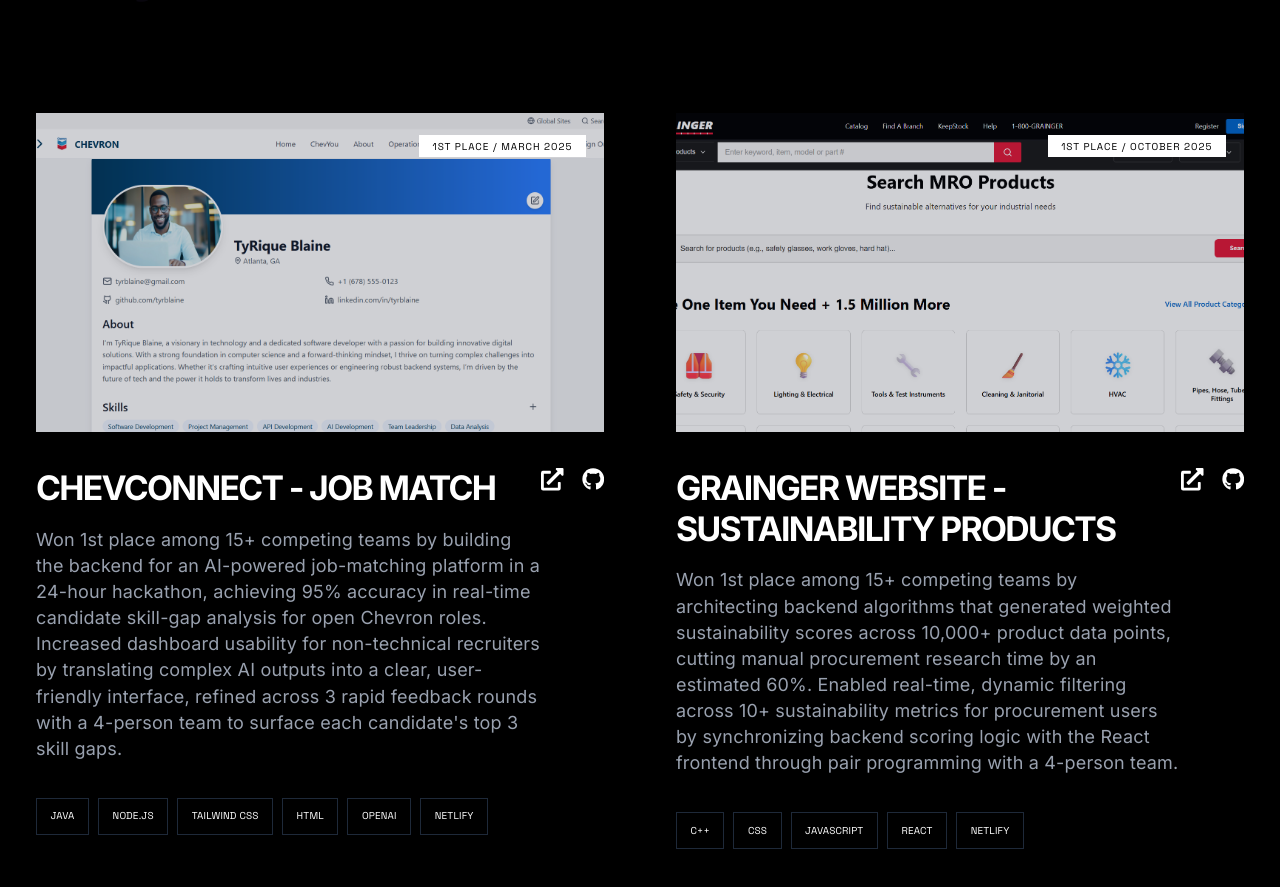
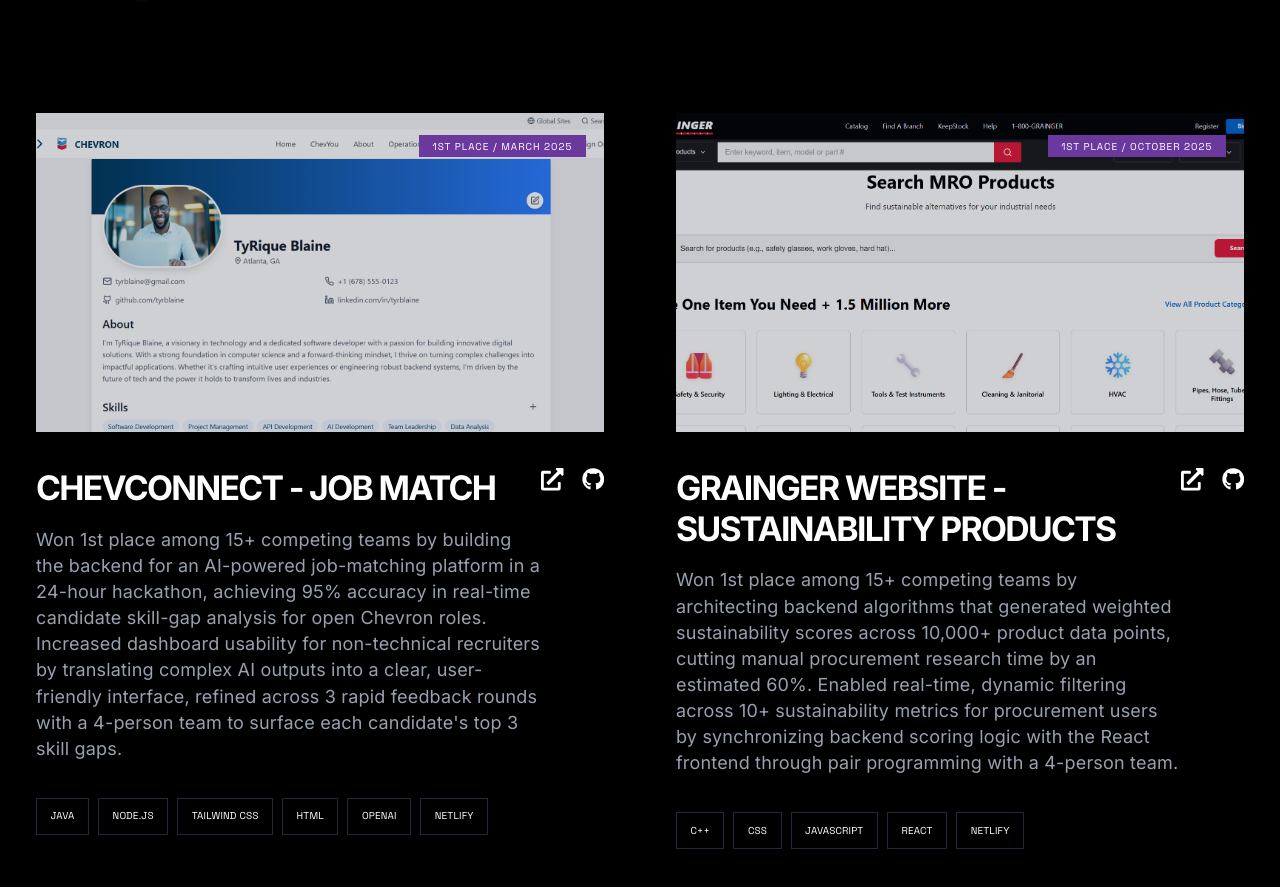
Before and after one commit to wlculpepper27/Portfolio, a React (Vite) app: page / in a window 1280 px wide. Shown: the part 3340-4227 px from the top of the page. Built offline with nearby package versions, Linux system fonts and the light colour scheme.

Commit message:
changed project card eyebrows to purple and changed safari website logo

```diff
--- a/index.html
+++ b/index.html
@@ -15,6 +15,7 @@
       href="https://fonts.googleapis.com/css2?family=Material+Symbols+Outlined:opsz,wght,FILL,GRAD@24,400,0,0&display=swap"
       rel="stylesheet"
     />
+    <link rel="apple-touch-icon" href="/WCremovebg.png" />
   </head>
   <body>
     <div id="root"></div>
--- a/src/components/LandingPage/ProjectCard.jsx
+++ b/src/components/LandingPage/ProjectCard.jsx
@@ -33,7 +33,7 @@
         )}
         {project?.badge ? (
           <div className="absolute top-4 right-4">
-            <span className="bg-white px-3 py-1 font-label text-[10px] tracking-widest text-black">
+            <span className="bg-accent px-3 py-1 font-label text-[10px] tracking-widest text-white">
               {project.badge}
             </span>
           </div>
```
